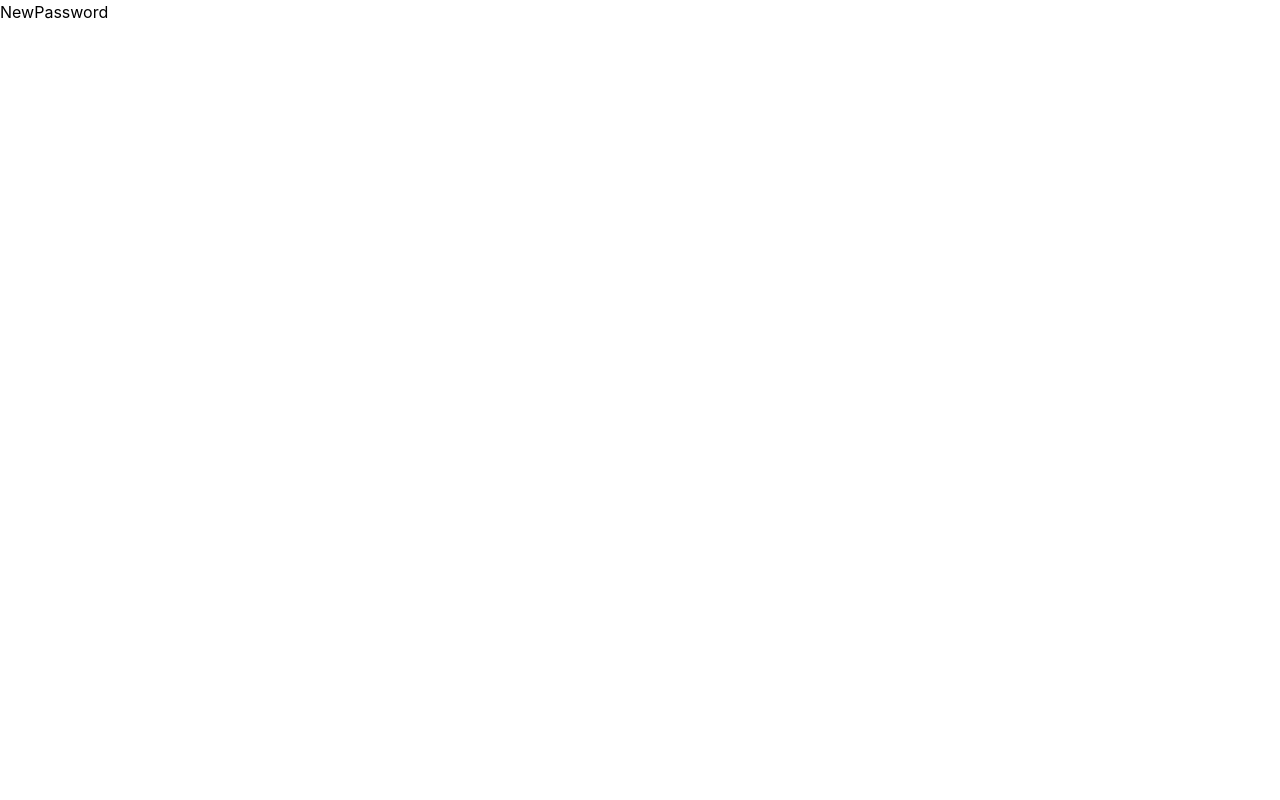
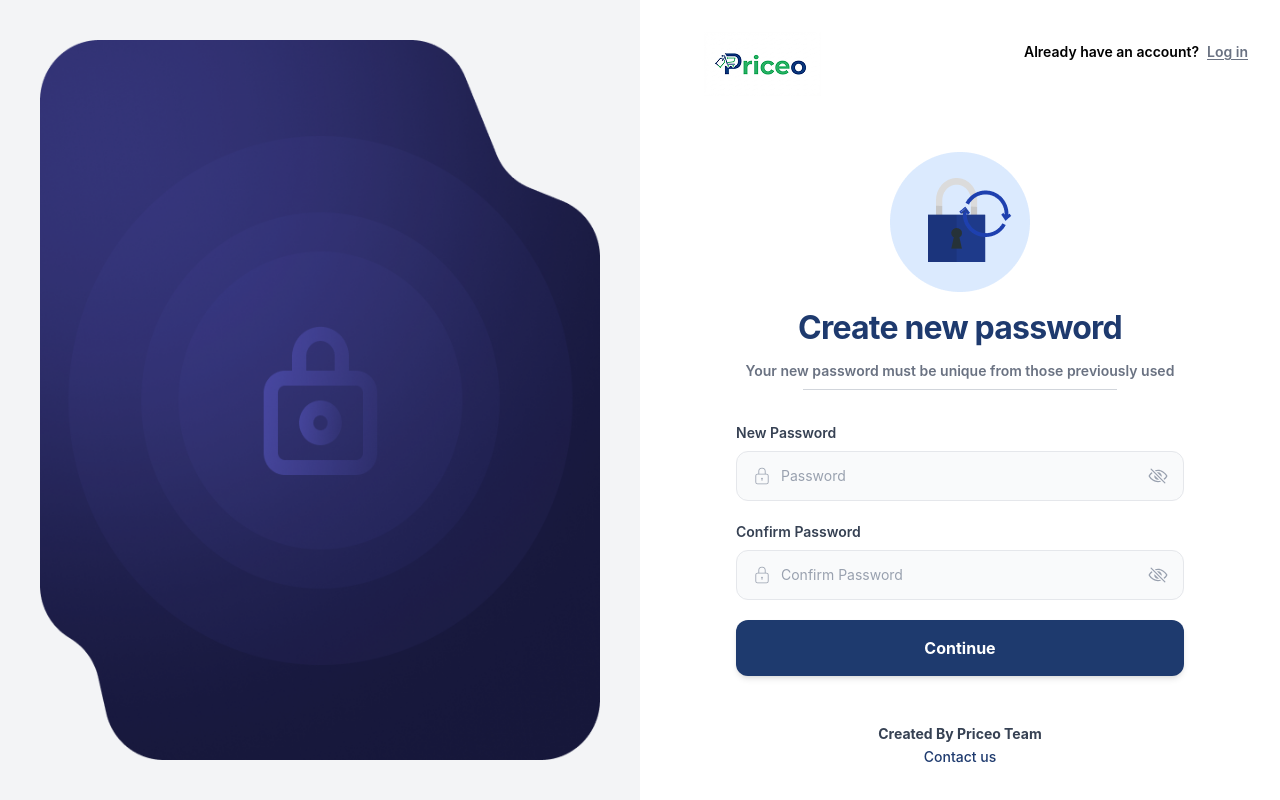
Before and after one commit to Abdelrahman-Dev9/react-shoply-app, a React (Vite) app: page /newPassword in a window 1280 px wide. Built offline with nearby package versions, Linux system fonts and the light colour scheme.

Commit message:
feat(auth):create new password page

```diff
--- a/src/pages/auth/ForgetPassword.tsx
+++ b/src/pages/auth/ForgetPassword.tsx
@@ -88,15 +88,15 @@ const ForgotPassword = () => {
             {/* Success state */}
             {isSubmitSuccessful ? (
               <div className="fixed inset-0 flex items-center justify-center bg-black/40 z-50">
-                <div className="rounded-2xl bg-white border border-green-200 p-6 text-center space-y-2 shadow-lg w-[90%] max-w-sm">
+                <div className="rounded-2xl bg-white border border-[#1e3a6e]/20 p-6 text-center space-y-2 shadow-lg w-[90%] max-w-sm">
                   <div className="flex justify-center mb-3">
-                    <div className="w-12 h-12 rounded-full bg-green-100 flex items-center justify-center">
+                    <div className="w-12 h-12 rounded-full bg-[#1e3a6e]/10 flex items-center justify-center">
                       <svg
                         width="24"
                         height="24"
                         viewBox="0 0 24 24"
                         fill="none"
-                        stroke="#16a34a"
+                        stroke="#1e3a6e"
                         strokeWidth="2.5"
                         strokeLinecap="round"
                         strokeLinejoin="round"
@@ -106,16 +106,17 @@ const ForgotPassword = () => {
                     </div>
                   </div>
 
-                  <p className="font-bold text-green-800 text-lg">
+                  <p className="font-bold text-[#1e3a6e] text-lg">
                     Check your inbox!
                   </p>
 
-                  <p className="text-green-600 text-sm">
+                  <p className="text-gray-500 text-sm">
                     We've sent a password reset code to your email address.
                   </p>
+
                   <button
                     onClick={() => Navigate("/verifyCode")}
-                    className="mt-4 w-full py-2 rounded-lg bg-green-200 text-red text-sm font-semibold "
+                    className="mt-4 w-full py-2 rounded-lg bg-[#1e3a6e] hover:bg-[#162e5a] active:bg-[#0f2040] text-white text-sm font-semibold transition"
                   >
                     OK
                   </button>
--- a/src/pages/auth/NewPassword.tsx
+++ b/src/pages/auth/NewPassword.tsx
@@ -1,5 +1,255 @@
+import { zodResolver } from "@hookform/resolvers/zod";
+import { useState } from "react";
+import { useForm } from "react-hook-form";
+import { CiLock } from "react-icons/ci";
+import { IoEyeOffOutline, IoEyeOutline } from "react-icons/io5";
+import { useNavigate } from "react-router-dom";
+import { z } from "zod";
+import forgetPasswordIcon from "../../assets/forget-password-icon.png";
+import forgetPassword from "../../assets/forget-password-image.png";
+import logo from "../../assets/logo.png";
+
+// ✅ Schema
+const forgotSchema = z
+  .object({
+    password: z.string().min(8, "Password must be at least 8 characters"),
+    confirmPassword: z.string(),
+  })
+  .refine((data) => data.password === data.confirmPassword, {
+    message: "Passwords do not match",
+    path: ["confirmPassword"],
+  });
+
 const NewPassword = () => {
-  return <div>NewPassword</div>;
+  const Navigate = useNavigate();
+
+  // ✅ Separate states (better UX)
+  const [showPassword, setShowPassword] = useState(false);
+  const [showConfirmPassword, setShowConfirmPassword] = useState(false);
+
+  const {
+    register,
+    handleSubmit,
+    formState: { errors, isSubmitting, isSubmitSuccessful },
+  } = useForm<z.infer<typeof forgotSchema>>({
+    resolver: zodResolver(forgotSchema),
+    defaultValues: { password: "", confirmPassword: "" },
+  });
+
+  const onSubmit = async (data: z.infer<typeof forgotSchema>) => {
+    await new Promise((resolve) => setTimeout(resolve, 1200));
+    console.log("New password:", data.password);
+  };
+
+  return (
+    <div className="h-screen flex flex-col lg:flex-row font-sans bg-gray-100">
+      {/* Left Panel */}
+      <img
+        src={forgetPassword}
+        alt="forget-password-image"
+        className="hidden lg:block w-[50%] p-10"
+      />
+
+      {/* Right Panel */}
+      <div className="flex-1 flex flex-col min-h-screen bg-white">
+        {/* Nav */}
+        <div className="flex items-center justify-between px-8 ">
+          <div className="px-8 pt-8 pb-2">
+            <div className="flex items-center gap-1.5">
+              <img src={logo} alt="logo" />
+            </div>
+          </div>
+
+          <p className="text-sm ">
+            <span className="text-[14px] font-semibold ">
+              Already have an account?
+            </span>
+            <a
+              onClick={() => Navigate("/login")}
+              className="text-gray-500 font-semibold hover:underline underline-offset-2 ml-2 underline cursor-pointer"
+            >
+              Log in
+            </a>
+          </p>
+        </div>
+
+        {/* Form Area */}
+        <div className="flex-1 flex items-center justify-center px-6 py-10">
+          <div className="w-full max-w-md">
+            {/* Icon */}
+            <div className="flex justify-center items-center mb-4">
+              <img src={forgetPasswordIcon} alt="" />
+            </div>
+
+            {/* Heading */}
+            <div className="text-center mb-8">
+              <h1 className="text-[32px] font-bold text-[#1e3a6e] mb-3 tracking-tight leading-tight">
+                Create new password
+              </h1>
+
+              <p className="text-gray-500 text-[14px] font-semibold mb-2">
+                Your new password must be unique from those previously used
+              </p>
+              <hr className="w-[70%] mx-auto border-[#D1D5DB]" />
+            </div>
+
+            {/* Success */}
+            {isSubmitSuccessful ? (
+              <div className="fixed inset-0 flex items-center justify-center bg-black/40 z-50">
+                <div className="rounded-2xl bg-white border border-[#1e3a6e]/20 p-6 text-center space-y-2 shadow-lg w-[90%] max-w-sm">
+                  <div className="flex justify-center mb-3">
+                    <div className="w-12 h-12 rounded-full bg-[#1e3a6e]/10 flex items-center justify-center">
+                      <svg
+                        width="24"
+                        height="24"
+                        viewBox="0 0 24 24"
+                        fill="none"
+                        stroke="#1e3a6e"
+                        strokeWidth="2.5"
+                        strokeLinecap="round"
+                        strokeLinejoin="round"
+                      >
+                        <polyline points="20 6 9 17 4 12" />
+                      </svg>
+                    </div>
+                  </div>
+
+                  <p className="font-bold text-[#1e3a6e] text-lg">
+                    Password updated!
+                  </p>
+
+                  <p className="text-gray-500 text-sm">
+                    Your password has been successfully reset.
+                  </p>
+
+                  <button
+                    onClick={() => Navigate("/login")}
+                    className="mt-4 w-full py-2 rounded-lg bg-[#1e3a6e] hover:bg-[#162e5a] active:bg-[#0f2040] text-white text-sm font-semibold transition"
+                  >
+                    OK
+                  </button>
+                </div>
+              </div>
+            ) : (
+              <form
+                onSubmit={handleSubmit(onSubmit)}
+                noValidate
+                className="space-y-5"
+              >
+                {/* Password */}
+                <div>
+                  <label className="block text-[14px] font-semibold text-gray-700 mb-2">
+                    New Password
+                  </label>
+                  <div className="relative">
+                    <span className="absolute left-4 top-1/2 -translate-y-1/2 text-gray-400">
+                      <CiLock size={20} />
+                    </span>
+
+                    <input
+                      type={showPassword ? "text" : "password"}
+                      placeholder="Password"
+                      {...register("password")}
+                      className={`w-full pl-11 pr-12 py-3.5 bg-gray-50 border rounded-xl text-gray-800 placeholder-gray-400 text-sm focus:outline-none focus:ring-2 focus:border-transparent transition-all ${
+                        errors.password
+                          ? "border-red-400 focus:ring-red-300"
+                          : "border-gray-200 focus:ring-[#1e3a6e]"
+                      }`}
+                    />
+
+                    {/* 👁 Eye */}
+                    <button
+                      type="button"
+                      onClick={() => setShowPassword(!showPassword)}
+                      className="absolute right-4 top-1/2 -translate-y-1/2 text-gray-400 hover:text-gray-600"
+                    >
+                      {showPassword ? (
+                        <IoEyeOutline size={20} />
+                      ) : (
+                        <IoEyeOffOutline size={20} />
+                      )}
+                    </button>
+                  </div>
+
+                  {errors.password && (
+                    <p className="mt-1.5 text-xs text-red-500">
+                      {errors.password.message}
+                    </p>
+                  )}
+                </div>
+
+                {/* Confirm Password */}
+                <div>
+                  <label className="block text-[14px] font-semibold text-gray-700 mb-2">
+                    Confirm Password
+                  </label>
+                  <div className="relative">
+                    <span className="absolute left-4 top-1/2 -translate-y-1/2 text-gray-400">
+                      <CiLock size={20} />
+                    </span>
+
+                    <input
+                      type={showConfirmPassword ? "text" : "password"}
+                      placeholder="Confirm Password"
+                      {...register("confirmPassword")}
+                      className={`w-full pl-11 pr-12 py-3.5 bg-gray-50 border rounded-xl text-gray-800 placeholder-gray-400 text-sm focus:outline-none focus:ring-2 focus:border-transparent transition-all ${
+                        errors.confirmPassword
+                          ? "border-red-400 focus:ring-red-300"
+                          : "border-gray-200 focus:ring-[#1e3a6e]"
+                      }`}
+                    />
+
+                    {/* 👁 Eye */}
+                    <button
+                      type="button"
+                      onClick={() =>
+                        setShowConfirmPassword(!showConfirmPassword)
+                      }
+                      className="absolute right-4 top-1/2 -translate-y-1/2 text-gray-400 hover:text-gray-600"
+                    >
+                      {showConfirmPassword ? (
+                        <IoEyeOutline size={20} />
+                      ) : (
+                        <IoEyeOffOutline size={20} />
+                      )}
+                    </button>
+                  </div>
+
+                  {errors.confirmPassword && (
+                    <p className="mt-1.5 text-xs text-red-500">
+                      {errors.confirmPassword.message}
+                    </p>
+                  )}
+                </div>
+
+                {/* Submit */}
+                <button
+                  type="submit"
+                  disabled={isSubmitting}
+                  className="cursor-pointer w-full py-4 bg-[#1e3a6e] hover:bg-[#162e5a] active:bg-[#0f2040] disabled:opacity-70 disabled:cursor-not-allowed text-white font-bold text-base rounded-xl transition-all duration-200 shadow-md hover:shadow-lg active:scale-[0.99]"
+                >
+                  {isSubmitting ? "loading..." : "Continue"}
+                </button>
+              </form>
+            )}
+          </div>
+        </div>
+
+        {/* Footer */}
+        <div className="text-center pb-8 px-4">
+          <p className="text-sm font-bold text-gray-700">
+            Created By Priceo Team
+          </p>
+          <a
+            href="#"
+            className="text-sm text-[#1e3a6e] hover:underline underline-offset-2 font-medium"
+          >
+            Contact us
+          </a>
+        </div>
+      </div>
+    </div>
+  );
 };
 
 export default NewPassword;
```
